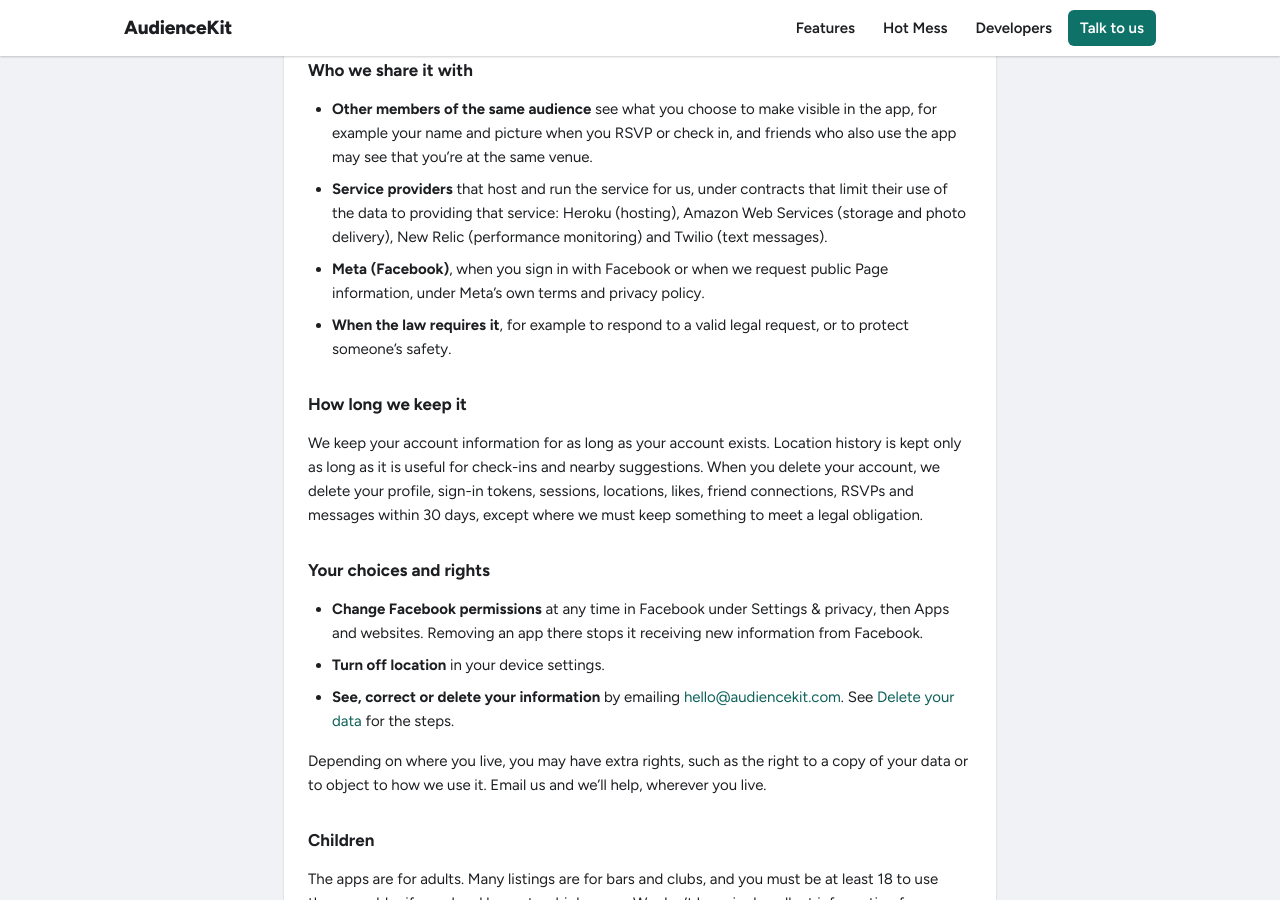
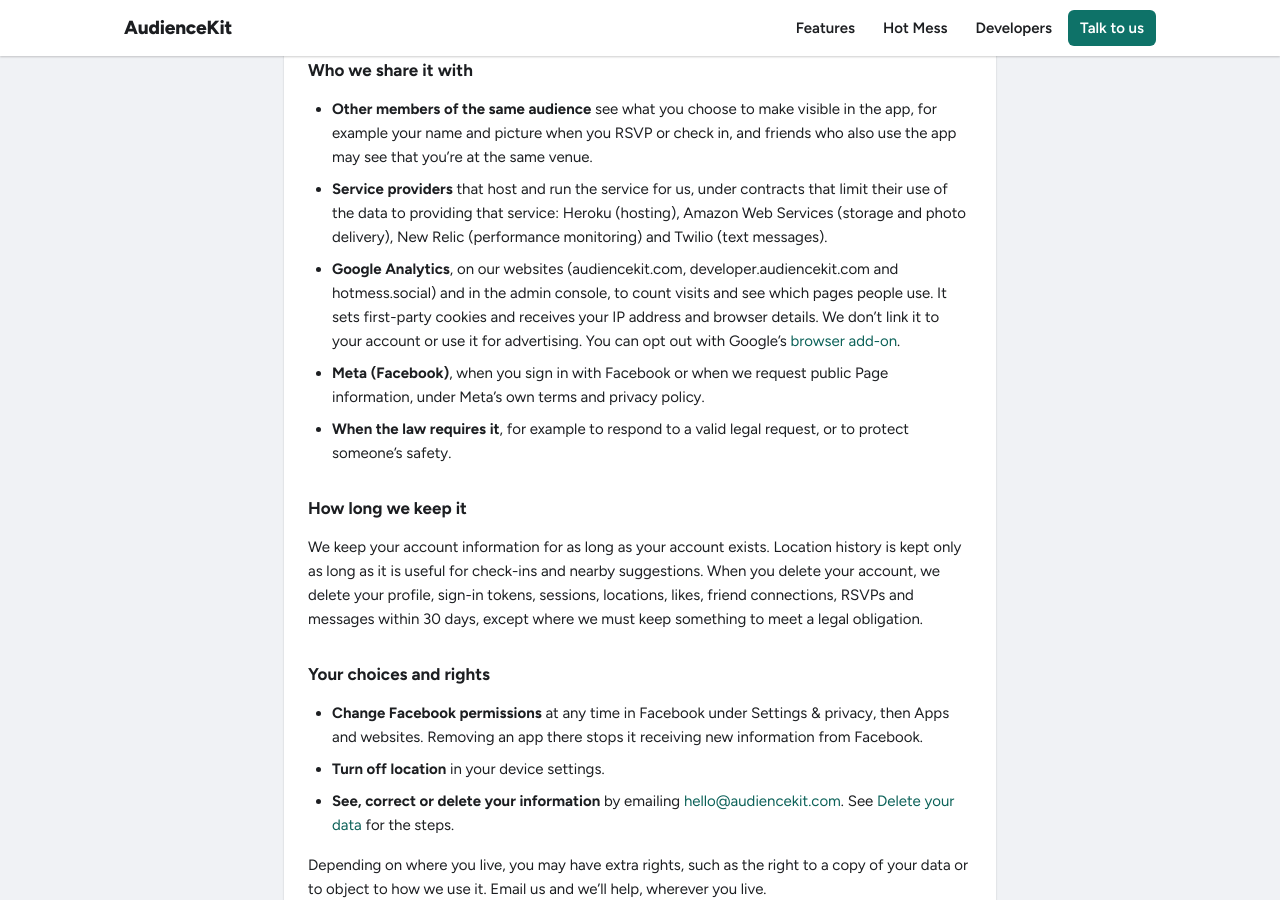
Before and after one commit to audience-kit/audience-kit.github.io, a Jekyll site: the page built from privacy/index.md, in a window 1280 px wide and 900 px high, scrolled down 1669 px. Built offline with Jekyll 4.4.1, drawn with Linux system fonts in a browser that asks for light colours; part of the change alters nothing that is shown.

Commit message:
Measure audiencekit.com with Google Analytics
Adds the AudienceKit GA4 tag (G-W5LTH459WQ) to every page in production
builds, and lists Google Analytics in the privacy policy.

Co-Authored-By: Claude Opus 5.5 (1M context) <noreply@anthropic.com>

```diff
--- a/_config.yml
+++ b/_config.yml
@@ -10,6 +10,10 @@ lang: en_US
 docs_url: https://developer.audiencekit.com
 github_url: https://github.com/audience-kit
 contact_email: hello@audiencekit.com
+
+# Google Analytics 4 measurement id (AudienceKit property; the same stream covers the docs and console).
+# Only emitted in production builds, which is what GitHub Pages runs.
+google_analytics: G-W5LTH459WQ
 
 plugins:
   - jekyll-seo-tag
--- /dev/null
+++ b/_includes/analytics.html
@@ -0,0 +1,9 @@
+{%- if site.google_analytics and jekyll.environment == "production" -%}
+<script async src="https://www.googletagmanager.com/gtag/js?id={{ site.google_analytics }}"></script>
+<script>
+  window.dataLayer = window.dataLayer || [];
+  function gtag(){dataLayer.push(arguments);}
+  gtag('js', new Date());
+  gtag('config', '{{ site.google_analytics }}');
+</script>
+{%- endif -%}
--- a/_layouts/default.html
+++ b/_layouts/default.html
@@ -8,6 +8,7 @@
     <link rel="stylesheet" href="{{ '/assets/css/site.css' | relative_url }}">
     <link rel="icon" href="{{ '/assets/favicon.svg' | relative_url }}" type="image/svg+xml">
     {% seo %}
+    {% include analytics.html %}
   </head>
   <body>
     <a class="skip" href="#main">Skip to content</a>
--- a/privacy/index.md
+++ b/privacy/index.md
@@ -53,6 +53,7 @@ We don't sell your information, we don't use it for advertising, and we don't sh
 
 - **Other members of the same audience** see what you choose to make visible in the app, for example your name and picture when you RSVP or check in, and friends who also use the app may see that you're at the same venue.
 - **Service providers** that host and run the service for us, under contracts that limit their use of the data to providing that service: Heroku (hosting), Amazon Web Services (storage and photo delivery), New Relic (performance monitoring) and Twilio (text messages).
+- **Google Analytics**, on our websites (audiencekit.com, developer.audiencekit.com and hotmess.social) and in the admin console, to count visits and see which pages people use. It sets first-party cookies and receives your IP address and browser details. We don't link it to your account or use it for advertising. You can opt out with Google's [browser add-on](https://tools.google.com/dlpage/gaoptout).
 - **Meta (Facebook)**, when you sign in with Facebook or when we request public Page information, under Meta's own terms and privacy policy.
 - **When the law requires it**, for example to respond to a valid legal request, or to protect someone's safety.
 
```
